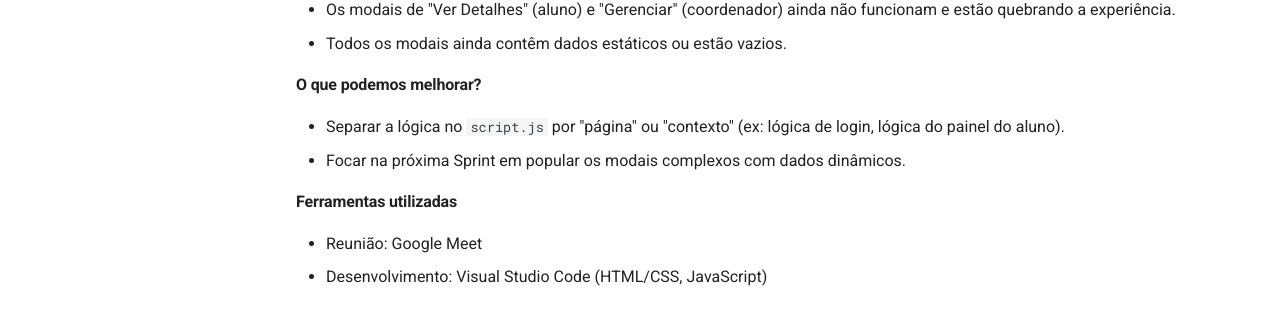
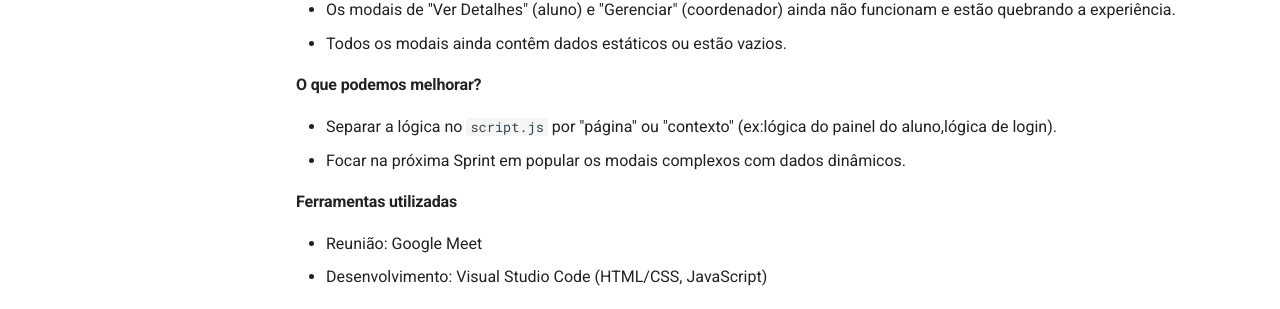
Before and after one commit to Projetos-de-Extensao/PFE_25.2_8002_I, an MkDocs documentation site: the page built from docs/_Sprint Planning/sprint.md, in a window 1280 px wide and 900 px high, scrolled down 3797 px. Shown: the part 521-830 px from the top of the window. Built offline with MkDocs 1.6.1 and Material for MkDocs 9.7.7, drawn with Linux system fonts in a browser that asks for light colours; comment, search, counter and statistics services are not loaded.

```diff
--- a/docs/_Sprint Planning/sprint.md
+++ b/docs/_Sprint Planning/sprint.md
@@ -171,7 +171,7 @@ title: Sprint Planning
 
 #### O que podemos melhorar?
 
-- Separar a lógica no `script.js` por "página" ou "contexto" (ex: lógica de login, lógica do painel do aluno).
+- Separar a lógica no `script.js` por "página" ou "contexto" (ex:lógica do painel do aluno,lógica de login).
 - Focar na próxima Sprint em popular os modais complexos com dados dinâmicos.
 
 #### Ferramentas utilizadas
```
